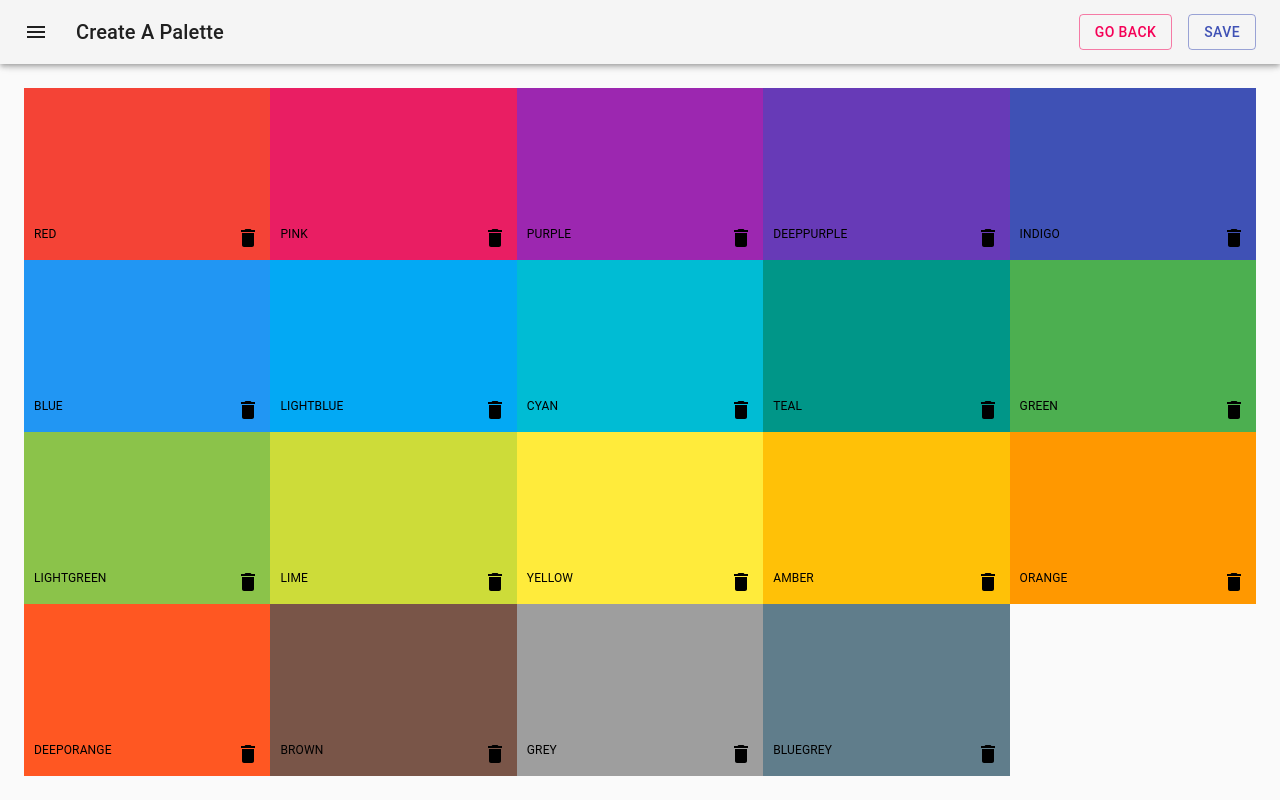
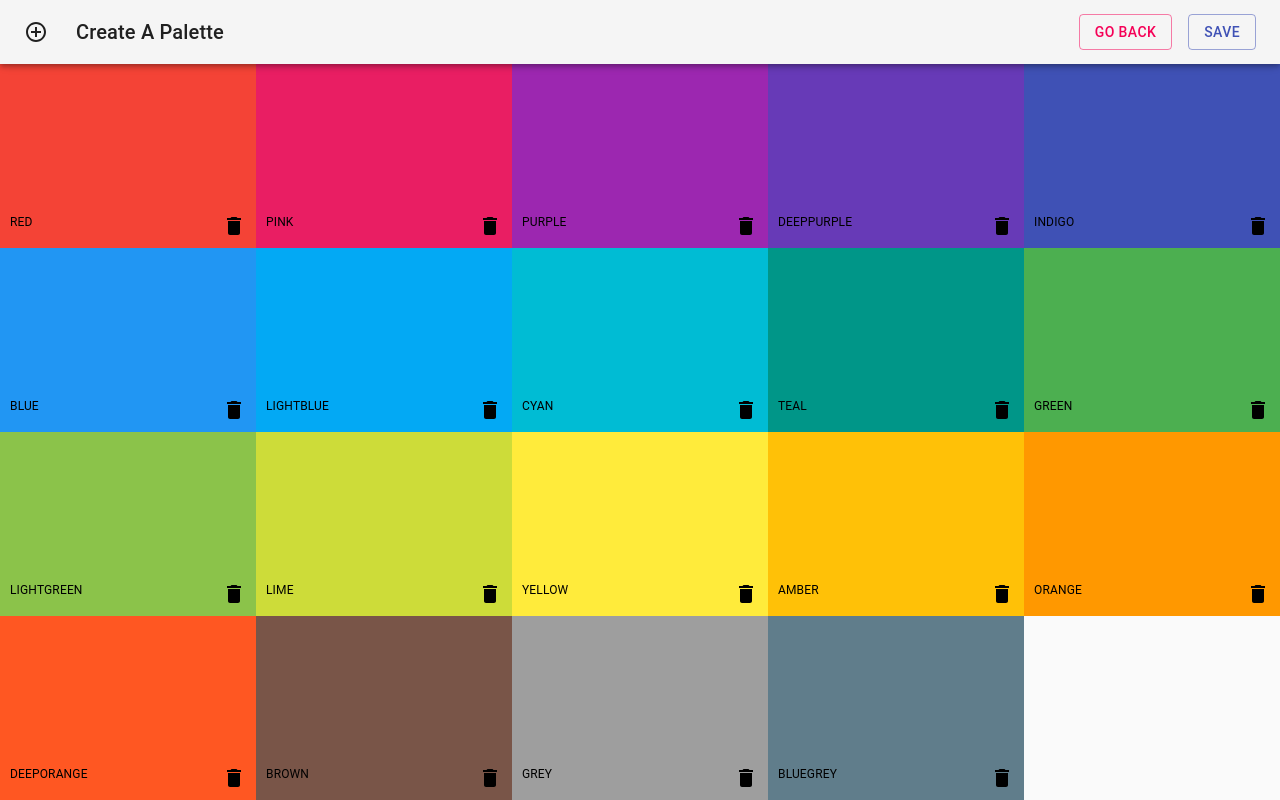
Before and after one commit to spencerhaugh/color-project, a React (Create React App) app: page /palette/new in a window 1280 px wide. Built offline with nearby package versions, Linux system fonts and the light colour scheme.

Commit message:
Navbar icon style tweaks

```diff
--- a/src/PaletteFormNav.js
+++ b/src/PaletteFormNav.js
@@ -9,7 +9,7 @@ import AppBar from '@material-ui/core/AppBar';
 import Toolbar from '@material-ui/core/Toolbar';
 import Typography from '@material-ui/core/Typography';
 import IconButton from '@material-ui/core/IconButton';
-import MenuIcon from '@material-ui/icons/Menu';
+import AddCircleOutlineIcon from '@material-ui/icons/AddCircleOutline';
 import styles from './styles/PaletteFormNavStyles';
 
 class PaletteFormNav extends Component {
@@ -53,7 +53,7 @@ class PaletteFormNav extends Component {
                             edge="start"
                             className={clsx(classes.menuButton, open && classes.hide)}
                         >
-                            <MenuIcon />
+                            <AddCircleOutlineIcon />
                         </IconButton>
                         <Typography variant="h6" noWrap>
                             Create A Palette
--- a/src/styles/NewPaletteFormStyles.js
+++ b/src/styles/NewPaletteFormStyles.js
@@ -24,6 +24,7 @@ const useStyles = makeStyles((theme) => ({
     drawerHeader: {
         display: 'flex',
         alignItems: 'center',
+        width: "100%",
         padding: theme.spacing(0, 1),
         // necessary for content to be below app bar
         ...theme.mixins.toolbar,
@@ -32,7 +33,7 @@ const useStyles = makeStyles((theme) => ({
     content: {
         flexGrow: 1,
         height: `calc(100vh - 64px)`,
-        padding: theme.spacing(3),
+        padding: 0,
         transition: theme.transitions.create('margin', {
             easing: theme.transitions.easing.sharp,
             duration: theme.transitions.duration.leavingScreen,
--- a/src/styles/PaletteFormNavStyles.js
+++ b/src/styles/PaletteFormNavStyles.js
@@ -5,6 +5,9 @@ const drawerWidth = DRAWER_WIDTH;
 const styles = theme => ({
     root: {
         display: "flex"
+    },
+    hide: {
+        display: 'none',
     },
     appBar: {
         transition: theme.transitions.create(['margin', 'width'], {
```
